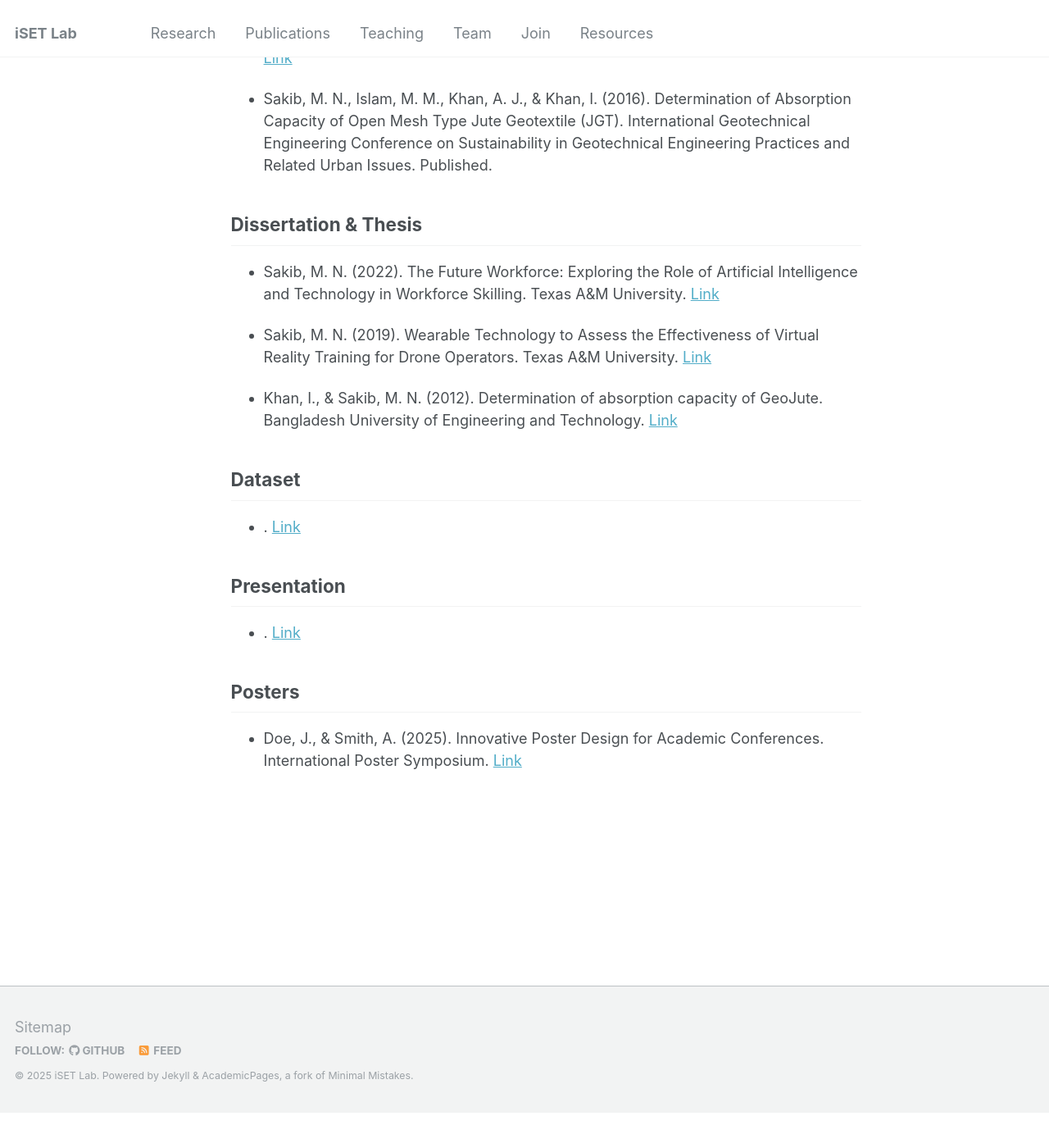
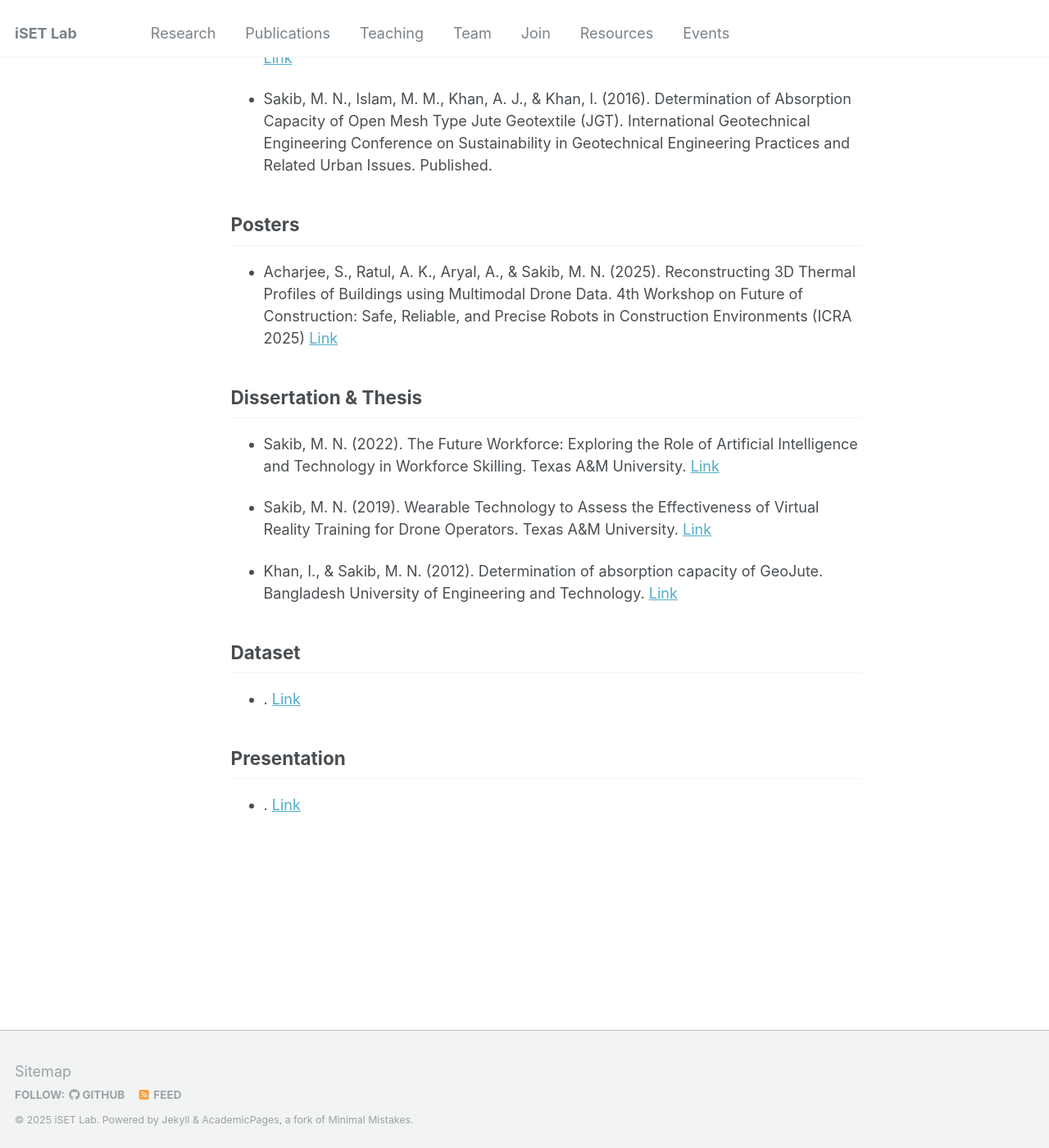
Before and after one commit to iSET-LAB/iSET-LAB.github.io, a Jekyll site: the page built from _pages/publications.md, in a window 1280 px wide and 1400 px high, scrolled down 2250 px. Shown: the whole window at 82% size. Built offline with Jekyll 4.4.1, drawn with Linux system fonts in a browser that asks for light colours; our own code applies the rules of GitHub Pages for plain Markdown files; before the commit the page ends 3608 px from its top, so only the background shows below that.

Commit message:
added event page

```diff
--- a/_data/navigation.yml
+++ b/_data/navigation.yml
@@ -29,3 +29,6 @@
 
   # - title: "Guide"
   #   url: /markdown/
+
+  - title: "Events"
+    url: /events/
--- a/_data/publications.yml
+++ b/_data/publications.yml
@@ -79,5 +79,5 @@
   link: ""
 
 - category: "Poster"
-  reference: "Doe, J., & Smith, A. (2025). Innovative Poster Design for Academic Conferences. International Poster Symposium."
+  reference: "Acharjee, S., Ratul, A. K., Aryal, A., & Sakib, M. N. (2025). Reconstructing 3D Thermal Profiles of Buildings using Multimodal Drone Data. 4th Workshop on Future of Construction: Safe, Reliable, and Precise Robots in Construction Environments (ICRA 2025)"
   link: "https://example.com/demo-poster"
--- a/_pages/publications.md
+++ b/_pages/publications.md
@@ -26,6 +26,13 @@
   {% if pub.link %}[Link]({{ pub.link }}){% endif %}
 {% endfor %}
 
+## Posters
+{% assign poster_pubs = site.data.publications | where: "category", "Poster" %}
+{% for pub in poster_pubs %}
+- {{ pub.reference }}
+  {% if pub.link %}[Link]({{ pub.link }}){% endif %}
+{% endfor %}
+
 ## Dissertation & Thesis
 {% assign other_pubs = site.data.publications | where: "category", "Dissertation & Thesis" %}
 {% for pub in other_pubs %}
@@ -46,10 +53,3 @@
 - {{ pub.reference }}
   {% if pub.link %}[Link]({{ pub.link }}){% endif %}
 {% endfor %}
-
-## Posters
-{% assign poster_pubs = site.data.publications | where: "category", "Poster" %}
-{% for pub in poster_pubs %}
-- {{ pub.reference }}
-  {% if pub.link %}[Link]({{ pub.link }}){% endif %}
-{% endfor %}
```
Also changed, not shown: _pages/events.md (added, +56 -0 lines), 8 other files.
